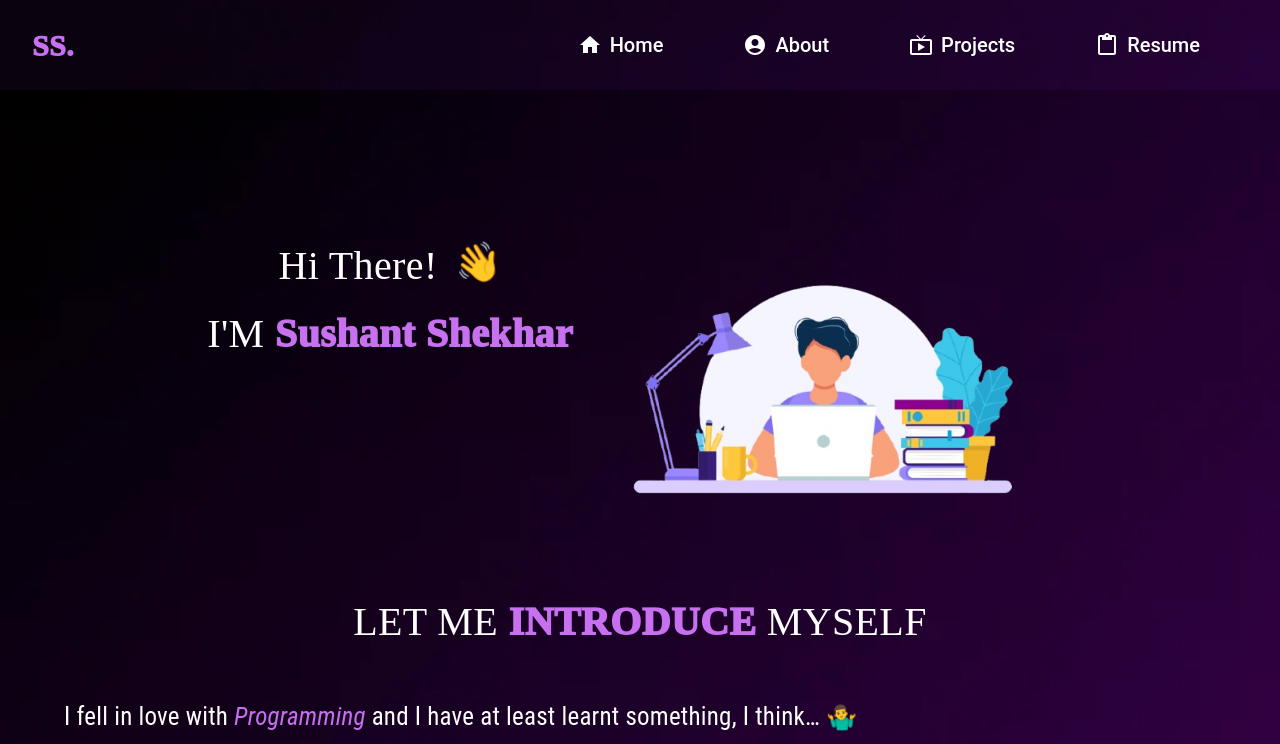
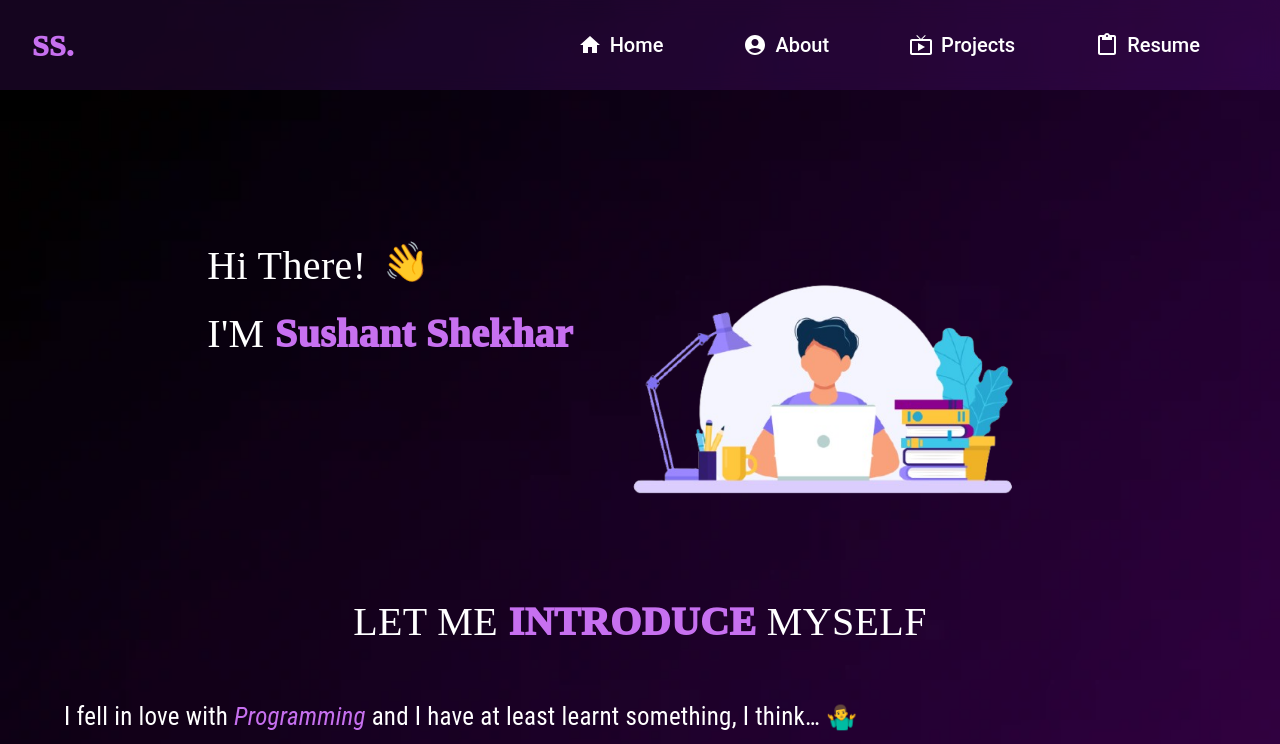
Before and after one commit to Sushantshekharzz/Portfolio, a React (Create React App) app: page / in a window 1280 px wide. Shown: the top 744 px of the page. Built offline with nearby package versions, Linux system fonts and the light colour scheme; a web font is replaced by a local one.

Commit message:
Some alignment issue

```diff
--- a/src/component/Home.js
+++ b/src/component/Home.js
@@ -28,7 +28,7 @@ export default function Home() {
                     <Box sx={{
                         maxWidth: { xs: '100%', md: '500px' }, // Full width on mobile, limited on desktop
                         display: 'flex',
-                        alignItems: 'center',
+                        alignItems: 'flex-start',
                         justifyContent: 'flex-start', // Ensures horizontal alignment starts at the left
                         flexDirection: { xs: 'column', md: 'column' }
                     }}>
@@ -49,7 +49,7 @@ export default function Home() {
                             </Box>
                         </Box>
                         <Typography
-                            sx={{ fontFamily: 'Raleway,serif', fontSize: 40, color: 'white', paddingTop: { xs: 3, md: 1 }, textAlign: 'center' }}
+                            sx={{ fontFamily: 'Raleway,serif', fontSize: 40, color: 'white', paddingTop: { xs: 3, md: 1 }, textAlign: 'left' }}
                         >I'M <Typography component="span" sx={{ fontFamily: 'Raleway,serif', color: "#c770f0", fontWeight: 1000, fontSize: 40, }}>Sushant Shekhar</Typography></Typography>
                         <Box sx={{
                             fontFamily: 'Raleway,serif', color: 'white', paddingTop: 9
--- a/src/component/Navbar.js
+++ b/src/component/Navbar.js
@@ -40,7 +40,8 @@ export default function Navbar() {
             >
                 <MenuIcon sx={{ fontSize: 50, marginLeft: 1, color: 'white' }} />
             </Box>
-            <Box sx={{ position: 'fixed', top: 0, backgroundColor: 'rgba(138, 38, 210, 0.07)', display: { xs: 'none', sm: 'none', md: 'flex' }, justifyContent: 'flex-start', width: '100%', height: 90, alignItems: 'center' }}>
+            <Box sx={{ position: 'fixed', top: 0,   backdropFilter: 'blur(10px)',
+backgroundColor: 'rgba(138, 38, 210, 0.15)', zIndex: 1000, display: { xs: 'none', sm: 'none', md: 'flex' }, justifyContent: 'flex-start', width: '100%', height: 90, alignItems: 'center' }}>
                 <Box
                     sx={{ width: '100%', paddingLeft: 4 }}>
                     <Typography
```
